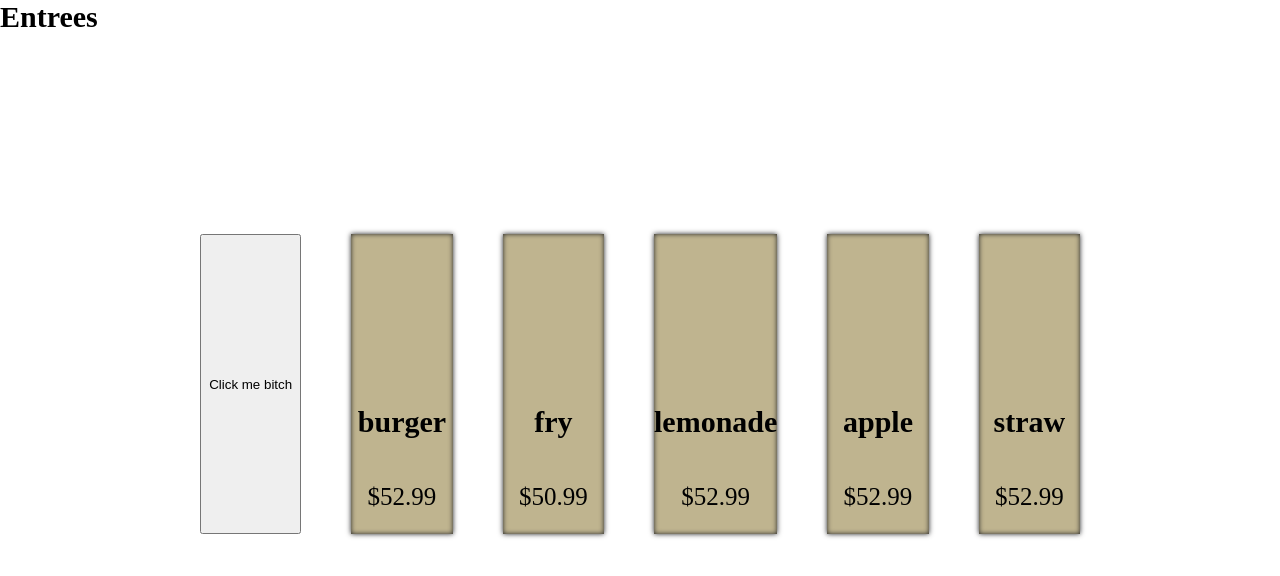
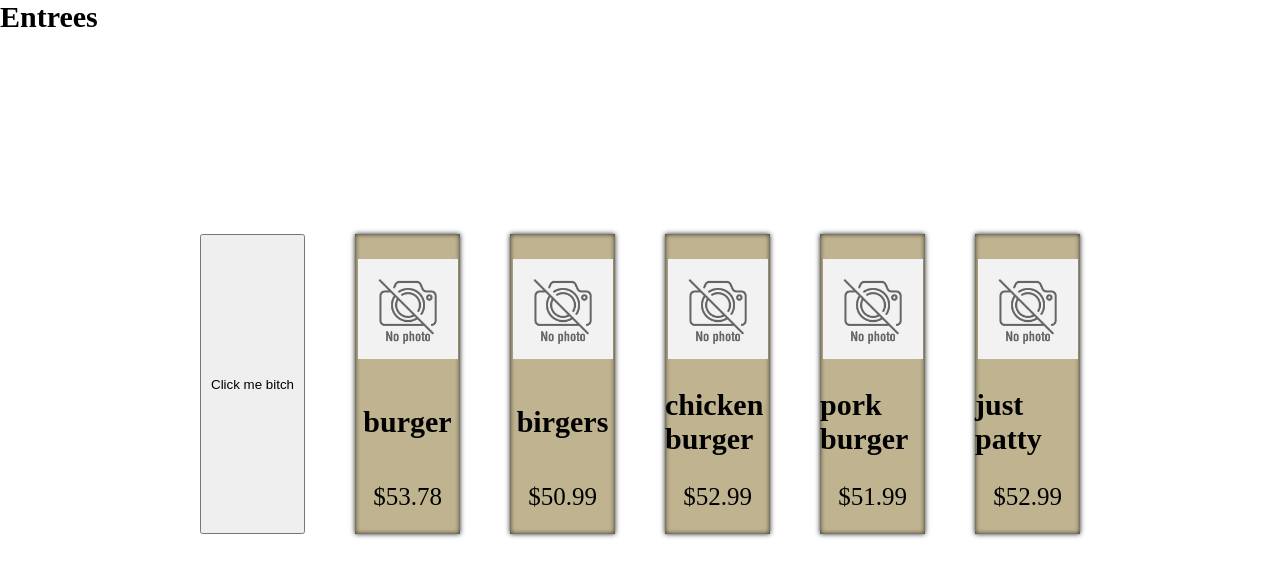
Before and after one commit to Jimmybilbo/120FinalProject-Solo, a plain HTML site: page menu-admin.html in a window 1280 px wide. Drawn offline with Linux system fonts and the light colour scheme.

Commit message:
scrubbing html

```diff
--- a/menu-admin.html
+++ b/menu-admin.html
@@ -17,32 +17,32 @@
             <button class="" onclick="itemListing('beenis', 50002.99, 'resources/Images/ItemImages/NoPhoto_Default.jpg', 'This is a test description.')">Click me bitch</button>
 
             <div class="menu-item">
-                <img src="" alt="" class="menu-pic">
+                <img src="resources/Images/ItemImages/NoPhoto_Default.jpg" alt="burger" class="menu-pic">
                 <h3 class="menu-name">burger</h3>
+                <span class="menu-price">$53.78</span>
+            </div>
+
+            <div class="menu-item">
+                <img src="resources/Images/ItemImages/NoPhoto_Default.jpg" alt="birgers" class="menu-pic">
+                <h3 class="menu-name">birgers</h3>
+                <span class="menu-price">$50.99</span>
+            </div>
+
+            <div class="menu-item">
+                <img src="resources/Images/ItemImages/NoPhoto_Default.jpg" alt="chicken burger" class="menu-pic">
+                <h3 class="menu-name">chicken burger</h3>
                 <span class="menu-price">$52.99</span>
             </div>
 
             <div class="menu-item">
-                <img src="" alt="" class="menu-pic">
-                <h3 class="menu-name">fry</h3>
-                <span class="menu-price">$50.99</span>
+                <img src="resources/Images/ItemImages/NoPhoto_Default.jpg" alt="pork burger" class="menu-pic">
+                <h3 class="menu-name">pork burger</h3>
+                <span class="menu-price">$51.99</span>
             </div>
 
             <div class="menu-item">
-                <img src="" alt="" class="menu-pic">
-                <h3 class="menu-name">lemonade</h3>
-                <span class="menu-price">$52.99</span>
-            </div>
-
-            <div class="menu-item">
-                <img src="" alt="" class="menu-pic">
-                <h3 class="menu-name">apple</h3>
-                <span class="menu-price">$52.99</span>
-            </div>
-
-            <div class="menu-item">
-                <img src="" alt="" class="menu-pic">
-                <h3 class="menu-name">straw</h3>
+                <img src="resources/Images/ItemImages/NoPhoto_Default.jpg" alt="just patty" class="menu-pic">
+                <h3 class="menu-name">just patty</h3>
                 <span class="menu-price">$52.99</span>
             </div>
         </div>
```
